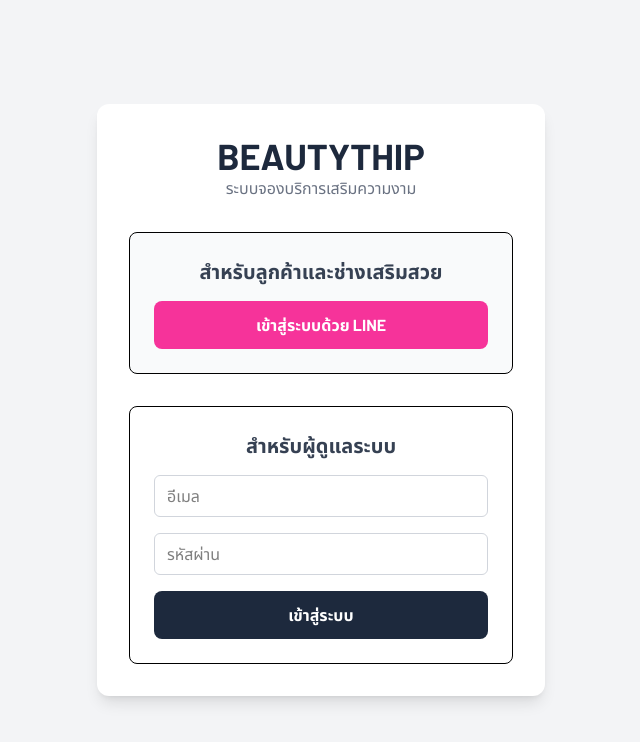
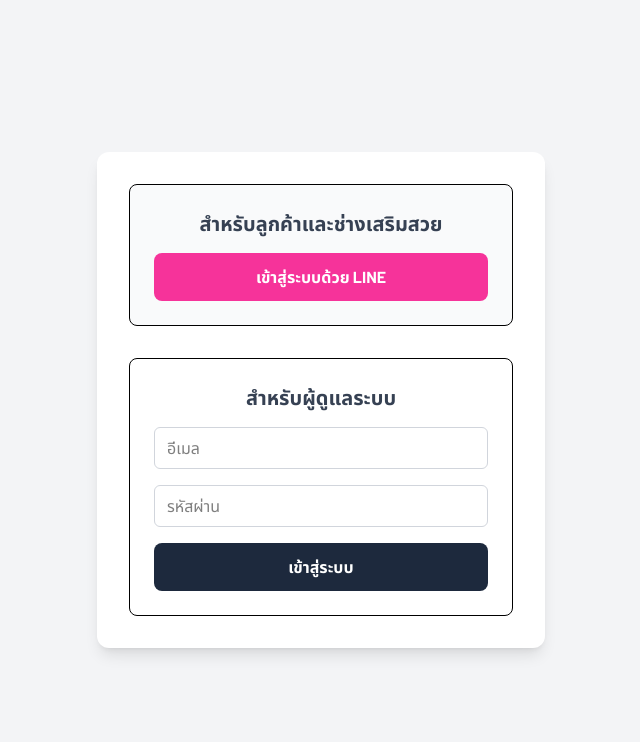
Before and after one commit to yodyaa/YODYA_APPOINTMENT, a Next.js app: page / in a window 1280 px wide. Shown: the top 742 px of the page, without its empty margins (319-959 px from the left). Built offline with nearby package versions, Linux system fonts and the light colour scheme.

Commit message:
Update page.js

```diff
--- a/src/app/page.js
+++ b/src/app/page.js
@@ -62,11 +62,6 @@
     <main className="flex items-center justify-center min-h-screen bg-gray-100">
       <div className="w-full max-w-md p-8 space-y-8 bg-white rounded-xl shadow-lg">
 
-        <div className="text-center">
-          <h1 className="text-4xl font-bold text-slate-800">BEAUTYTHIP</h1>
-          <p className="text-gray-500">ระบบจองบริการเสริมความงาม</p>
-        </div>
-
         {/* Customer & Beautician Section */}
         <div className="p-6 border rounded-lg bg-gray-50">
           <h2 className="text-xl font-semibold text-center text-gray-700 mb-4">สำหรับลูกค้าและช่างเสริมสวย</h2>
```
